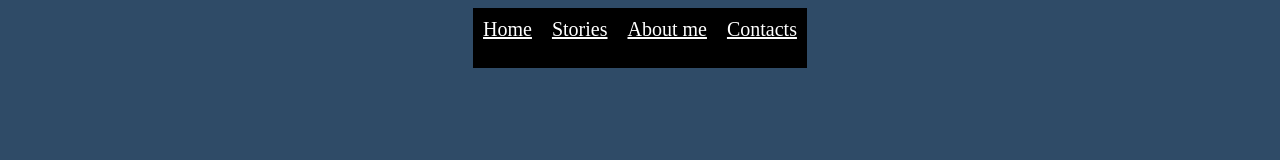
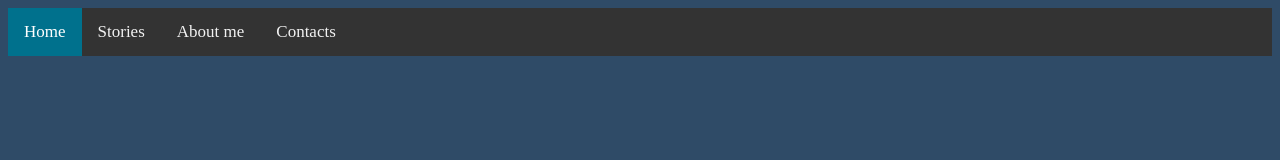
Before and after one commit to Pietro2302/esport_stories, a plain HTML site: page index.html in a window 1280 px wide. Drawn offline with Linux system fonts and the light colour scheme.

Commit message:
Secondo commito

```diff
--- a/index.html
+++ b/index.html
@@ -6,9 +6,9 @@
         <link rel="stylesheet" href="main.css">
     </head>
     <body>
-        <div class="navigation">
+        <div class="topnav">
 
-            <a href="" class="active">Home</a>
+            <a href="index.html" class="active">Home</a>
             <a href="">Stories</a>
             <a href="">About me</a>
             <a href="">Contacts</a>
--- a/main.css
+++ b/main.css
@@ -1,22 +1,28 @@
 
-body{
-    background: #2F4B67;
-    display: flex;
-    align-content: center;
-    justify-content: center;
-    height:100vh;
-    overflow:hidden;
+.topnav {
+    background-color: #333;
+    overflow: hidden;
+  }
 
-}
-.navigation{
-    background-color: black;
-    height: 60px;
-    margin: 0px;
-    display: flex;
-    font-size: 20px;
-}
-.navigation a{
-    margin-top: 5px;
-    margin: 10px;
+  .topnav a {
+    float: left;
+    color: #f2f2f2;
+    text-align: center;
+    padding: 14px 16px;
+    text-decoration: none;
+    font-size: 17px;
+  }
+
+  .topnav a:hover {
+    background-color: #ddd;
+    color: black;
+  }
+
+  .topnav a.active {
+    background-color:#00718D;
     color: white;
-}
+  }
+
+  body{
+    background-color: #2F4B67;
+  }
```
